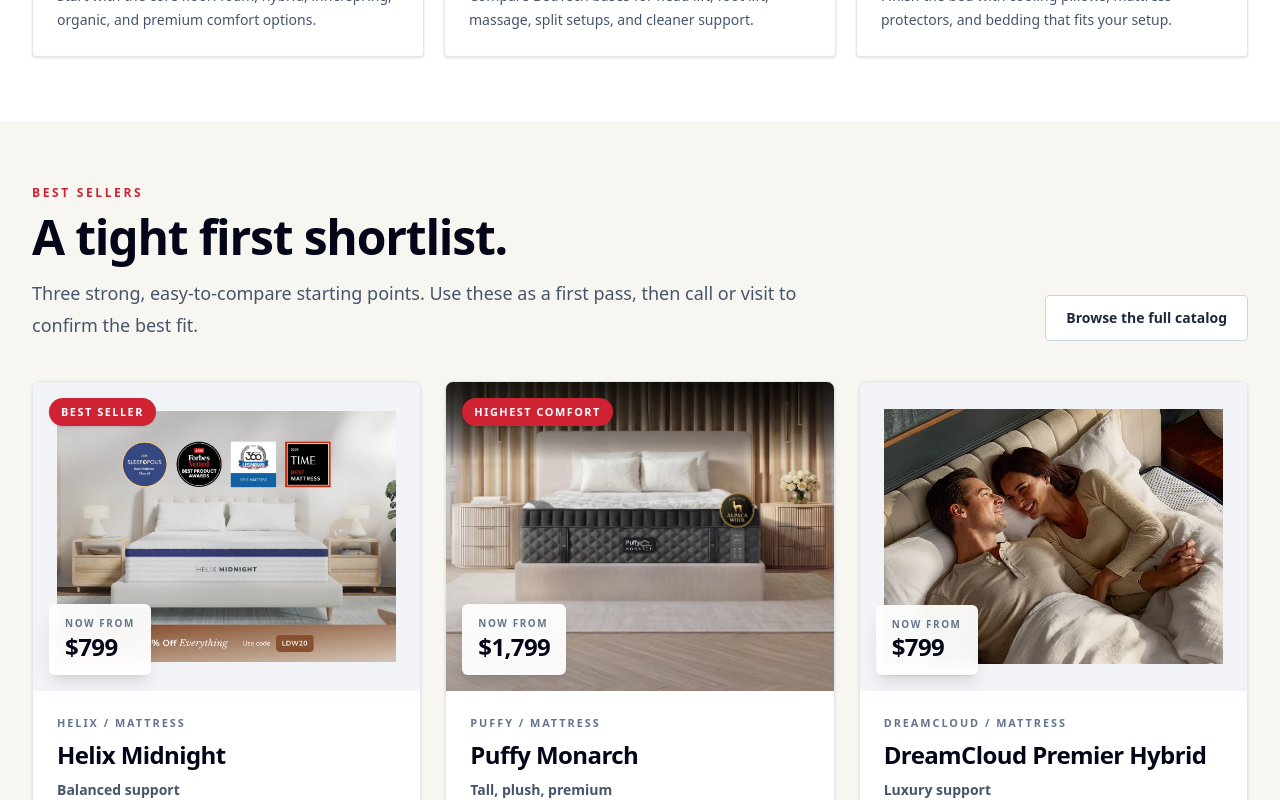
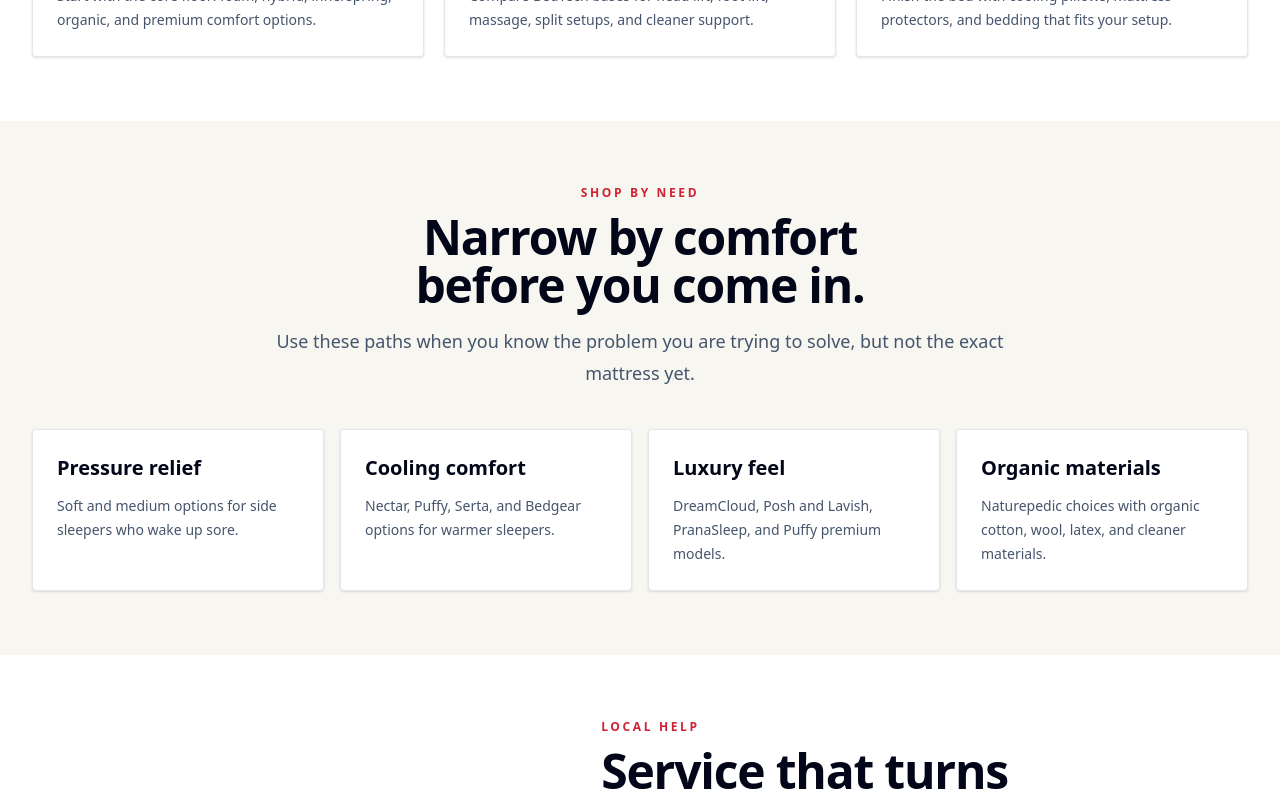
Before and after one commit to Bwausti/discount-website, a Next.js app: page / in a window 1280 px wide. Shown: the part 2460-3260 px from the top of the page. Built offline with nearby package versions, Linux system fonts and the light colour scheme; no server answers; grey boxes are pictures that could not be loaded.

Commit message:
Hide homepage best sellers shortlist

```diff
--- a/src/app/page.tsx
+++ b/src/app/page.tsx
@@ -7,9 +7,8 @@
   PageShell,
   SectionIntro,
 } from "@/components/site-shell";
-import { ProductGrid } from "@/components/product-card";
 import { TrackedLink } from "@/components/tracked-link";
-import { featuredBrands, featuredProducts, storeInfo } from "@/lib/products";
+import { featuredBrands, storeInfo } from "@/lib/products";
 
 const collectionTiles = [
   {
@@ -69,8 +68,6 @@
     copy: "Call or stop by for today’s availability, promotions, financing, delivery, and policy details.",
   },
 ];
-
-const bestSellerProducts = featuredProducts.slice(0, 3);
 
 export default function Home() {
   return (
@@ -239,28 +236,6 @@
         </div>
       </section>
 
-      <section className="bg-[#f7f6f1] px-4 py-16 sm:px-6 lg:px-8">
-        <div className="mx-auto max-w-7xl">
-          <div className="flex flex-col gap-5 md:flex-row md:items-end md:justify-between">
-            <SectionIntro
-              align="left"
-              eyebrow="Best sellers"
-              title="A tight first shortlist."
-              body="Three strong, easy-to-compare starting points. Use these as a first pass, then call or visit to confirm the best fit."
-            />
-            <Link
-              href="/collections"
-              className="rounded border border-slate-300 bg-white px-5 py-3 text-center text-sm font-black text-slate-800 transition hover:border-[#cf2333] hover:text-[#cf2333]"
-            >
-              Browse the full catalog
-            </Link>
-          </div>
-          <div className="mt-10">
-            <ProductGrid products={bestSellerProducts} priorityCount={3} />
-          </div>
-        </div>
-      </section>
-
       <section className="px-4 py-16 sm:px-6 lg:px-8">
         <div className="mx-auto max-w-7xl">
           <SectionIntro
```
